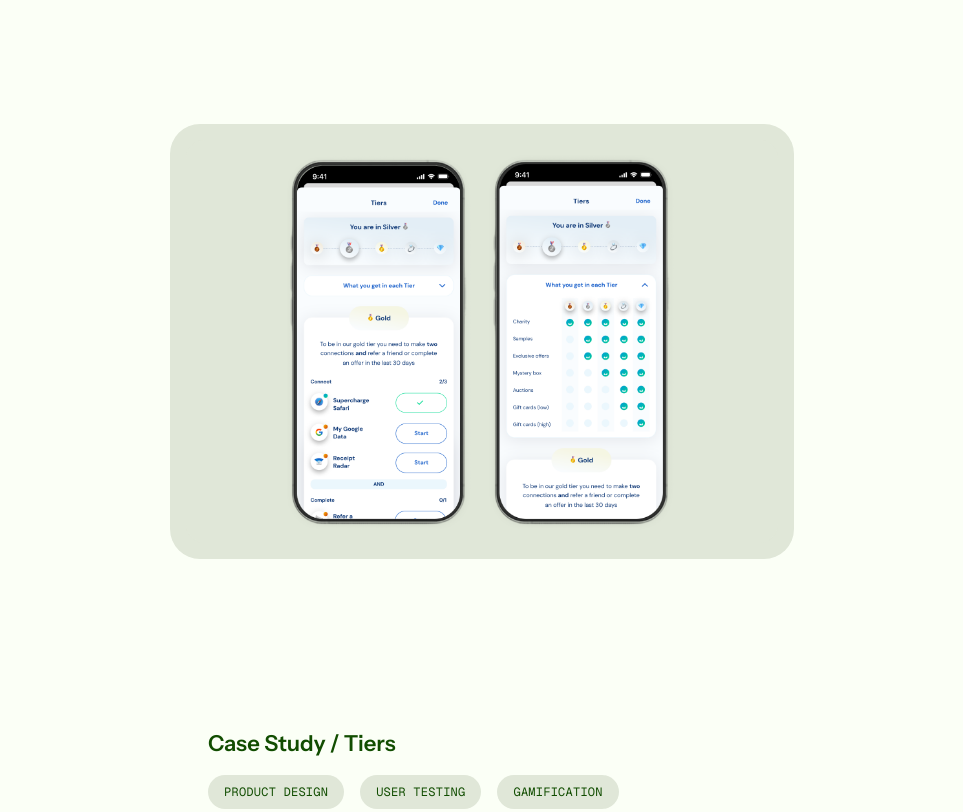
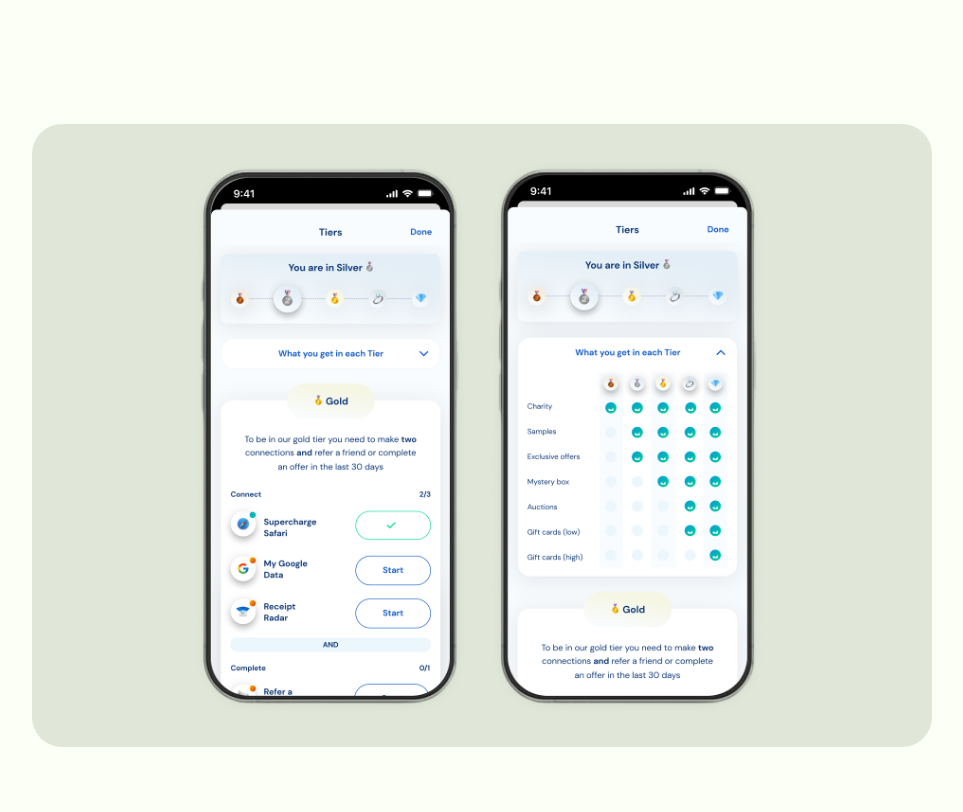
Before and after one commit to ShariRobertshaw/portfolio, a plain HTML site: page project-gener8.html in a window 1280 px wide. Shown: the part 1560-2372 px from the top of the page, without its empty margins (158-1121 px from the left). Drawn offline with nearby package versions, Linux system fonts and the light colour scheme.

Commit message:
Increase Gener8 project image width and fix homepage alignment

```diff
--- a/project-gener8.html
+++ b/project-gener8.html
@@ -39,7 +39,7 @@
 
         <!-- Main Tiers Image -->
         <section class="project-image-section scroll-fade">
-            <div class="project-image-container">
+            <div class="project-image-container gener8-work-container">
                 <img src="images/tiers1.png" alt="Gener8 Tiers Feature" class="project-main-image">
             </div>
         </section>
@@ -87,7 +87,7 @@
 
         <!-- Rewards MVP Image -->
         <section class="project-image-section scroll-fade">
-            <div class="project-image-container">
+            <div class="project-image-container gener8-work-container">
                 <img src="images/tiers2.png" alt="Gener8 Rewards MVP" class="project-main-image">
             </div>
         </section>
--- a/project-styles.css
+++ b/project-styles.css
@@ -15,6 +15,11 @@
     height: auto;
     display: block;
     object-fit: cover; /* Ensure it fills the space */
+}
+
+/* Gener8 Project Specifics */
+.gener8-work-container {
+    max-width: 900px !important;
 }
 
 /* Wireframe container - matches Figma design width of 1376px */
```
